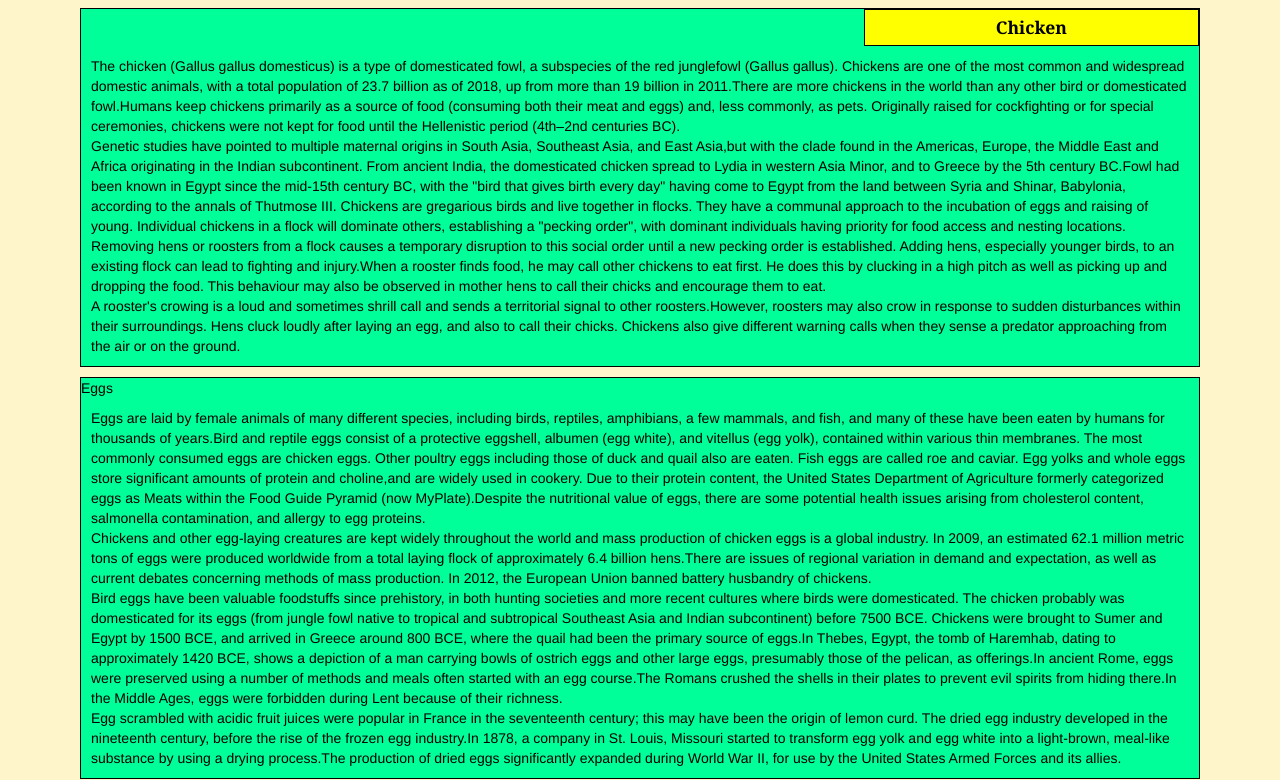
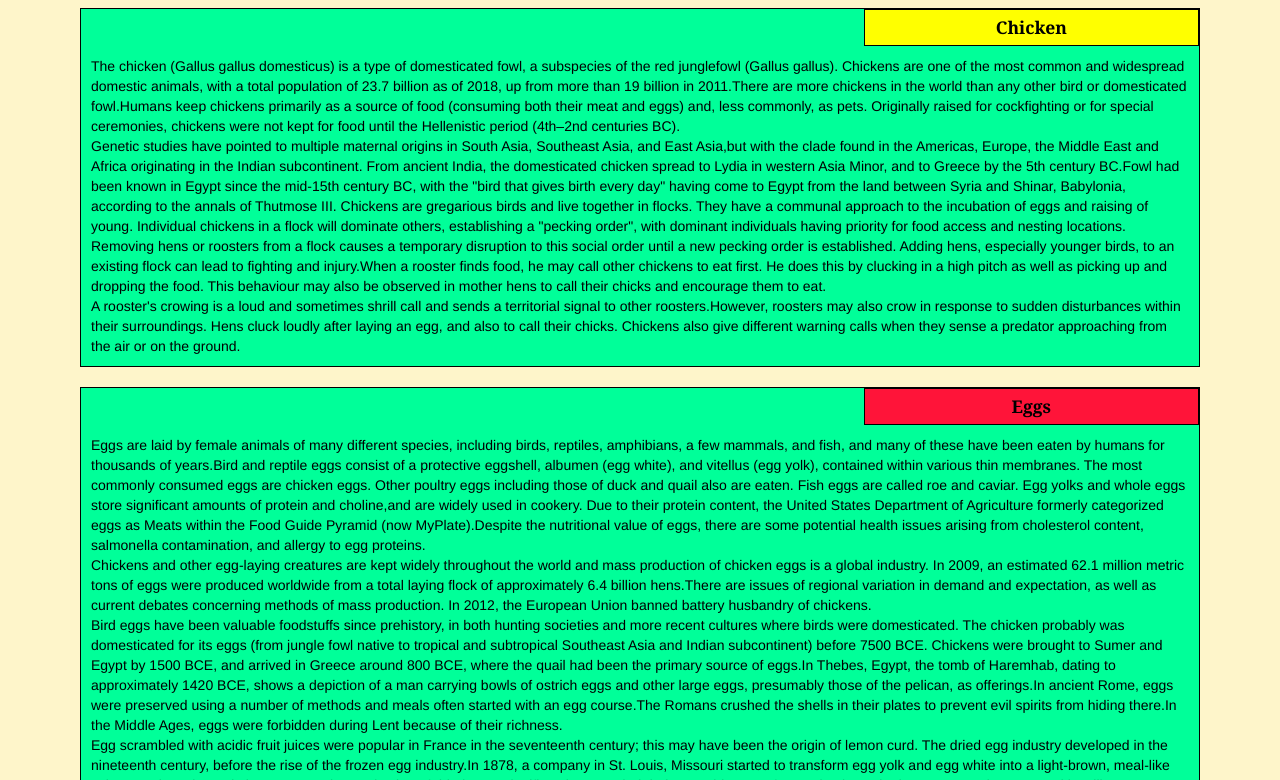
Before and after one commit to singhamit93865/module3, a plain HTML site: page index.html in a window 1280 px wide. Shown: the part 172-952 px from the top of the page. Drawn offline with Linux system fonts and the light colour scheme; a script that the page names is missing.

Commit message:
Update styles.css

```diff
--- a/css/styles.css
+++ b/css/styles.css
@@ -54,7 +54,7 @@ section {
 	background-color: #FFFF00;
 }
 
-#beef {
+#egg {
 	border: 1px solid black;
 	text-align: center;
 	width: 30%;
@@ -88,7 +88,7 @@ section {
   margin-top: 10px;
 }
 
-#beef-div {
+#egg-div {
   margin-bottom: 10px;
   margin-top: 10px;
 }
```
